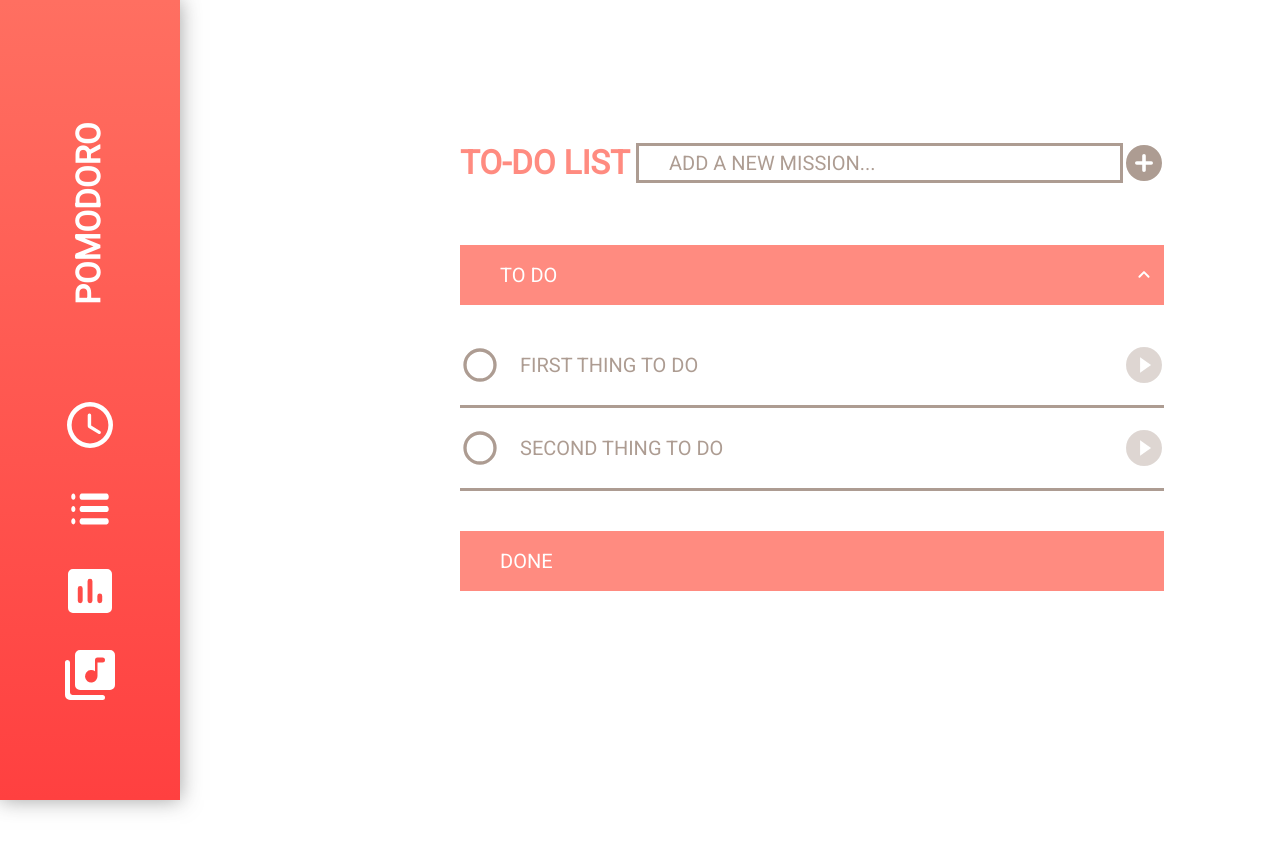
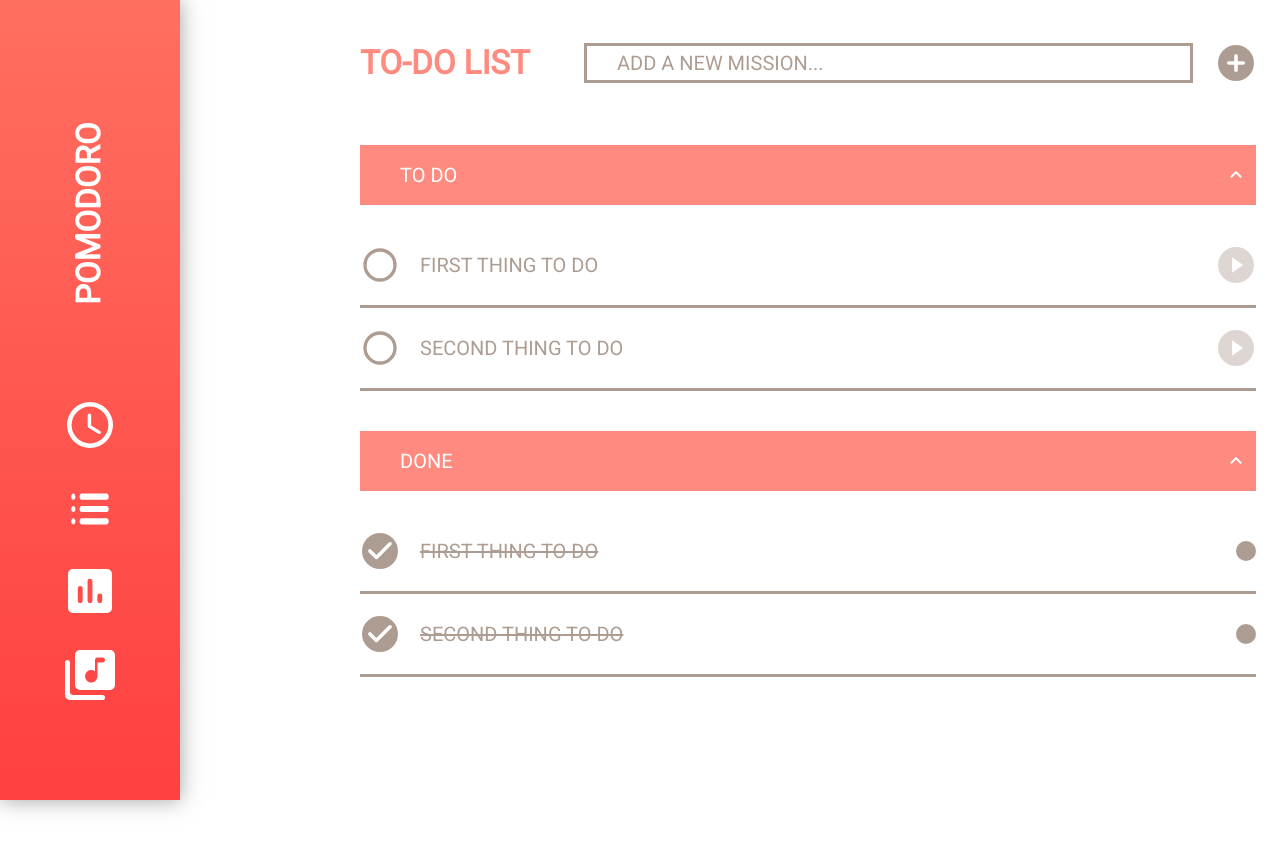
Before and after one commit to Waouo/Pomodoro, a React app: page / in a window 1280 px wide. Both pictures are taken after a click on the button 95 px from the left and 514 px from the top of the page. Shown: the top 850 px of the page. Built offline with nearby package versions, Linux system fonts and the light colour scheme.

Commit message:
TodoListScreen-done

```diff
--- a/src/components/CountDownTimer.jsx
+++ b/src/components/CountDownTimer.jsx
@@ -7,10 +7,13 @@ import {
   MODE_WORK,
   MODE_BREAK,
   TODO_LIST_REMOVE_TODO,
+  DONE_LIST_ADD_DONE,
+  DONE_LIST_PLUS_DONE_COUNTER,
 } from '../constant/constants'
+import { v4 as uuid } from 'uuid'
 
 const CountDownTimer = () => {
-  const [countDownSecond, setCountDownSecond] = useState(10)
+  const [countDownSecond, setCountDownSecond] = useState(3)
 
   const dispatch = useDispatch()
 
@@ -19,6 +22,8 @@ const CountDownTimer = () => {
   const mode = useSelector((state) => state.mode)
 
   const todoList = useSelector((state) => state.todoList)
+
+  const doneList = useSelector((state) => state.doneList)
 
   let countDownTimer
 
@@ -40,7 +45,7 @@ const CountDownTimer = () => {
     if (countDownSecond <= 0) {
       dispatch({ type: TIMER_STATE_OFF })
 
-      setCountDownSecond(10)
+      setCountDownSecond(3)
 
       if (mode === 'work') {
         dispatch({ type: MODE_BREAK })
@@ -48,6 +53,31 @@ const CountDownTimer = () => {
         const removedFirstTodoList = todoList.filter((_, index) => index !== 0)
 
         dispatch({ type: TODO_LIST_REMOVE_TODO, payload: removedFirstTodoList })
+
+        /** Add done list */
+        const existedDoneIndex = doneList.findIndex(
+          (x) => x.text === todoList[0].text
+        )
+
+        console.log(existedDoneIndex)
+        if (existedDoneIndex > -1) {
+          let colonDoneList = [...doneList]
+
+          colonDoneList[existedDoneIndex].counter += 1
+
+          console.log(colonDoneList)
+          dispatch({
+            type: DONE_LIST_PLUS_DONE_COUNTER,
+            payload: colonDoneList,
+          })
+        } else {
+          const newDone = {
+            id: uuid(),
+            text: todoList[0].text,
+            counter: 1,
+          }
+          dispatch({ type: DONE_LIST_ADD_DONE, payload: newDone })
+        }
       } else {
         dispatch({ type: MODE_WORK })
       }
--- /dev/null
+++ b/src/components/DoneList.jsx
@@ -0,0 +1,51 @@
+import { useDispatch, useSelector } from 'react-redux'
+import { DONE_LIST_REMOVE_DONE } from '../constant/constants'
+import PropTypes from 'prop-types'
+
+const DoneList = ({ color, classIconRadio }) => {
+  const dispatch = useDispatch()
+
+  const doneList = useSelector((state) => state.doneList)
+
+  const handleRemove = (id) => {
+    const removedDoneList = doneList.filter((done) => done.id !== id)
+
+    dispatch({ type: DONE_LIST_REMOVE_DONE, payload: removedDoneList })
+  }
+
+  return (
+    <ul className="todo-list">
+      {doneList.map((done) => {
+        return (
+          <li
+            key={done.id}
+            className="todo-thing d-flex justify-content-sb align-items-center"
+            style={{ borderBottom: `3px solid ${color}` }}
+          >
+            <div className="d-flex align-items-center">
+              <button
+                className={`${classIconRadio} btn-md`}
+                onClick={() => handleRemove(done.id)}
+              />
+              <p className="pd-l-3 text-line-through" style={{ color }}>
+                {done.text}
+              </p>
+            </div>
+            <div className="d-flex align-items-center">
+              {[...Array(done.counter)].map((x) => (
+                <i key={x} className="circle-dark" />
+              ))}
+            </div>
+          </li>
+        )
+      })}
+    </ul>
+  )
+}
+
+DoneList.propTypes = {
+  color: PropTypes.string.isRequired,
+  classIconRadio: PropTypes.string.isRequired,
+}
+
+export default DoneList
--- a/src/constant/constants.js
+++ b/src/constant/constants.js
@@ -5,6 +5,9 @@ export const MODE_BREAK = 'MODE_BREAK'
 export const TODO_LIST_ADD_TODO = 'TODO_LIST_ADD_TODO'
 export const TODO_LIST_REMOVE_TODO = 'TODO_LIST_REMOVE_TODO'
 export const TODO_LIST_CHANGE_TODO = 'TODO_LIST_CHANGE_TODO'
+export const DONE_LIST_ADD_DONE = 'DONE_LIST_ADD_DONE'
+export const DONE_LIST_REMOVE_DONE = 'DONE_LIST_REMOVE_DONE'
+export const DONE_LIST_PLUS_DONE_COUNTER = 'DONE_LIST_PLUS_DONE_COUNTER'
 export const RUNNING_TODO = 'RUNNING_TODO'
 export const SCREEN_HOME = 'SCREEN_HOME'
 export const SCREEN_MUSIC = 'SCREEN_MUSIC'
--- a/src/reducer/Reducers.js
+++ b/src/reducer/Reducers.js
@@ -11,6 +11,9 @@ import {
   SCREEN_TODO_LIST,
   SCREEN_ANALYTICS,
   SCREEN_MUSIC,
+  DONE_LIST_ADD_DONE,
+  DONE_LIST_REMOVE_DONE,
+  DONE_LIST_PLUS_DONE_COUNTER,
 } from '../constant/constants'
 
 const screenReducer = (state = 'home', action) => {
@@ -59,7 +62,7 @@ const runningTodoReducer = (state = '', action) => {
   }
 }
 
-const todoListReducer = (state = [] , action) => {
+const todoListReducer = (state = [], action) => {
   switch (action.type) {
     case TODO_LIST_ADD_TODO:
       return [...state, action.payload]
@@ -72,10 +75,24 @@ const todoListReducer = (state = [] , action) => {
   }
 }
 
+const doneListReducer = (state = [], action) => {
+  switch (action.type) {
+    case DONE_LIST_ADD_DONE:
+      return [...state, action.payload]
+    case DONE_LIST_REMOVE_DONE:
+      return action.payload
+    case DONE_LIST_PLUS_DONE_COUNTER:
+      return action.payload
+    default:
+      return state
+  }
+}
+
 export {
   todoListReducer,
   modeReducer,
   timerStateReducer,
   runningTodoReducer,
   screenReducer,
+  doneListReducer,
 }
--- a/src/screens/TodoListScreen.jsx
+++ b/src/screens/TodoListScreen.jsx
@@ -2,6 +2,7 @@ import { useState } from 'react'
 import NewTodo from '../components/NewTodo'
 import Sidenav from '../components/Sidenav'
 import TodoList from '../components/TodoList'
+import DoneList from '../components/DoneList'
 import TitleBar from '../components/TitleBar'
 
 const TodoListScreen = () => {
@@ -11,7 +12,7 @@ const TodoListScreen = () => {
   return (
     <>
       <Sidenav />
-      <main className="todo-section ">
+      <main className="todo-screen">
         <div className="d-flex justify-content-sb align-items-center mg-b-3">
           <h2 className="title text-tomato">TO-DO LIST</h2>
           <NewTodo
@@ -37,9 +38,12 @@ const TodoListScreen = () => {
         <section>
           <TitleBar
             title={'DONE'}
-            isCollapsedBtn={false}
+            isCollapsedBtn={true}
             handleCollapse={() => setIsDoneCollapsed(!isDoneNotCollapsed)}
           />
+          {isDoneNotCollapsed && (
+            <DoneList color={'#998477'} classIconRadio={'icon-check-circle'} />
+          )}
         </section>
       </main>
     </>
--- a/src/store.js
+++ b/src/store.js
@@ -1,9 +1,10 @@
 import { createStore, combineReducers } from 'redux'
 import { composeWithDevTools } from 'redux-devtools-extension'
 import {
-  todoListReducer,
   timerStateReducer,
   modeReducer,
+  todoListReducer,
+  doneListReducer,
   runningTodoReducer,
   screenReducer,
 } from './reducer/Reducers'
@@ -12,6 +13,7 @@ const reducer = combineReducers({
   timerState: timerStateReducer,
   mode: modeReducer,
   todoList: todoListReducer,
+  doneList: doneListReducer,
   runningTodo: runningTodoReducer,
   screen: screenReducer,
 })
@@ -30,8 +32,12 @@ const reducer = combineReducers({
 
 const initialState = {
   todoList: [
-    { id: 1, text: 'first thing to do' },
-    { id: 2, text: 'second thing to do' },
+    { id: 1, text: 'FIRST THING TO DO' },
+    { id: 2, text: 'SECOND THING TO DO' },
+  ],
+  doneList: [
+    { id: 3, text: 'FIRST THING TO DO', counter: 1 },
+    { id: 4, text: 'SECOND THING TO DO', counter: 1 },
   ],
 }
 
--- a/src/style/_clock.scss
+++ b/src/style/_clock.scss
@@ -1,7 +1,6 @@
-
 .clock-section {
-  width: 55%;
-  padding-left: 23em;
+  width: 70%;
+  padding-left: 18em;
 }
 
 .clock-section {
--- a/src/style/_module.scss
+++ b/src/style/_module.scss
@@ -13,6 +13,10 @@ $ColorTomato: #ff6f61;
 
 .text-tomato {
   color: $ColorTomato;
+}
+
+.text-line-through {
+  text-decoration: line-through;
 }
 
 .rotate-left-90 {
@@ -34,7 +38,6 @@ $ColorTomato: #ff6f61;
 .justify-content-sb {
   justify-content: space-between;
 }
-
 
 .btn-md {
   width: 40px;
@@ -75,12 +78,23 @@ $icon-background: (
   radio-dark: transparent url(../images/radio_button_unchecked-dark.svg) 0% 0%
     no-repeat padding-box,
   expand: transparent url(../images/expand_more.svg) 0% 0% no-repeat padding-box,
+  check-circle: transparent url(../images/check_circle.svg) 0% 0% no-repeat
+    padding-box,
 );
 
 @each $key, $value in $icon-background {
   .icon-#{$key} {
     background: $value;
   }
+}
+
+.circle-dark {
+  display: inline-block;
+  width: 1em;
+  height: 1em;
+  margin-left: 1em;
+  border-radius: 999em;
+  background: #998477 0% 0% no-repeat padding-box;
 }
 
 .mg-b-3 {
--- a/src/style/_todo.scss
+++ b/src/style/_todo.scss
@@ -1,8 +1,18 @@
+.todo-section,
+.todo-screen {
+  width: 70%;
+  padding-left: 18em;
+  flex-wrap: wrap;
+}
+
+// @Screen Home
 .todo-section {
-  width: 55%;
-  padding-left: 23em;
   padding-top: 7em;
-  flex-wrap: wrap;
+}
+
+// @Screen Todo List
+.todo-screen {
+  padding-top: 2em;
 }
 
 .new-todo {
```
Also changed, not shown: src/images/check_circle.svg (added).
